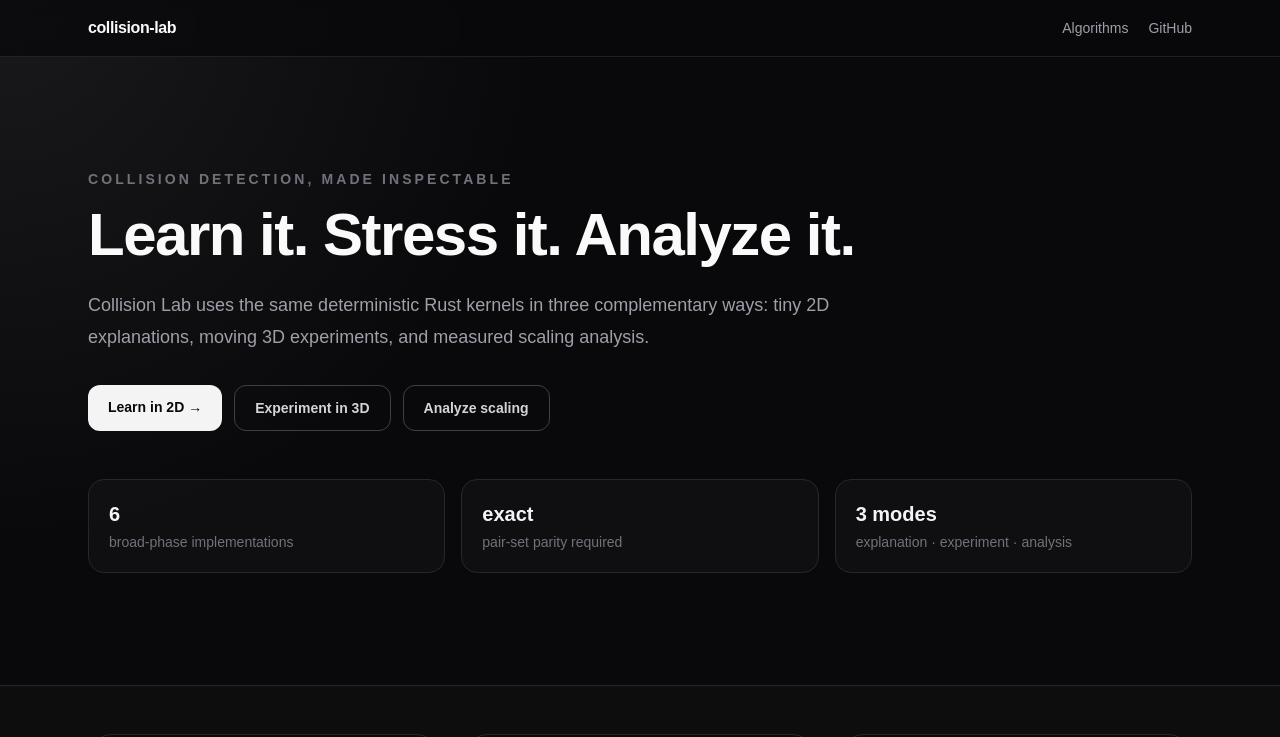
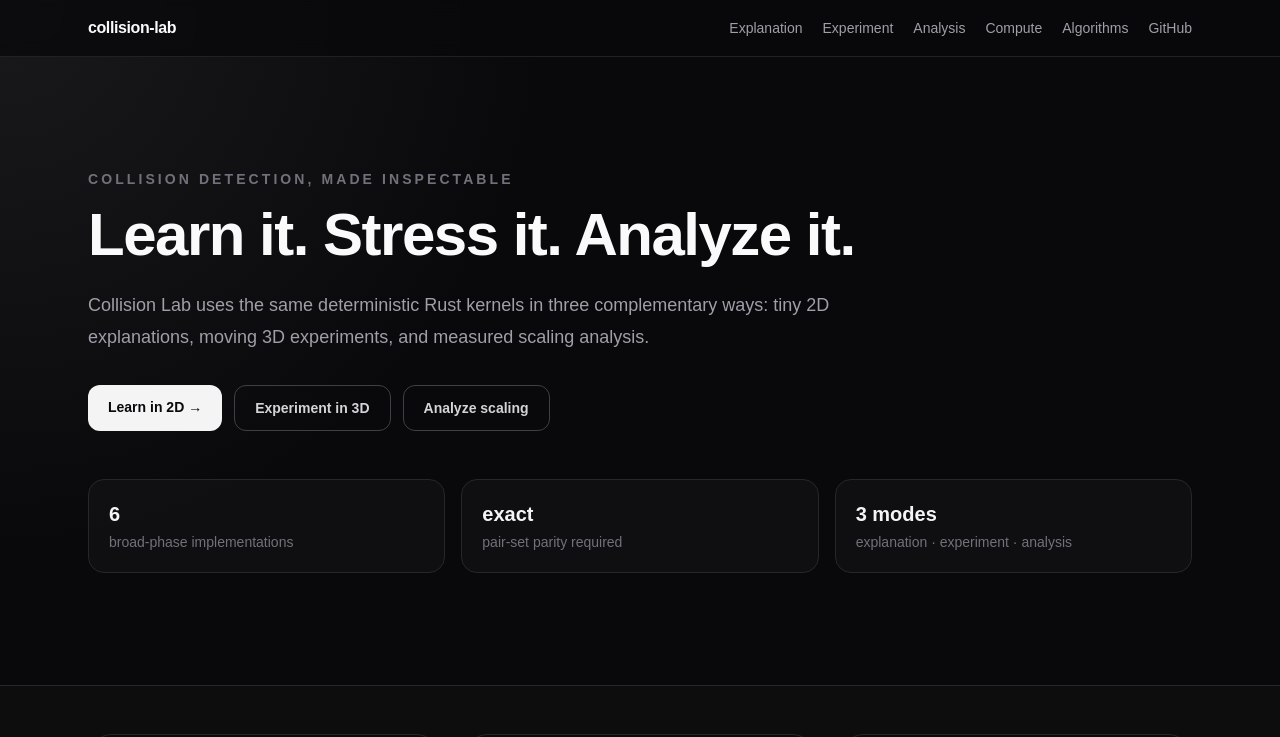
Before and after one commit to moritzbrantner/collision-lab, a Next.js app in the folder web/: page / in a window 1280 px wide. Shown: the top 737 px of the page. Built offline with nearby package versions, Linux system fonts and the light colour scheme.

Commit message:
Expose the four Collision Lab modes in navigation

```diff
--- a/web/app/layout.tsx
+++ b/web/app/layout.tsx
@@ -17,11 +17,23 @@ export default function RootLayout({ children }: Readonly<{ children: ReactNode
     <html lang="en">
       <body>
         <header className="border-b border-zinc-800/80 bg-zinc-950/75 backdrop-blur">
-          <div className="mx-auto flex max-w-6xl items-center justify-between px-6 py-4">
-            <Link href="/" className="font-semibold tracking-tight text-zinc-50">
+          <div className="mx-auto flex max-w-6xl items-center justify-between gap-6 px-6 py-4">
+            <Link href="/" className="shrink-0 font-semibold tracking-tight text-zinc-50">
               collision-lab
             </Link>
-            <nav className="flex items-center gap-5 text-sm text-zinc-400">
+            <nav className="flex flex-wrap items-center justify-end gap-x-5 gap-y-2 text-sm text-zinc-400">
+              <Link href="/explain/" className="transition hover:text-zinc-50">
+                Explanation
+              </Link>
+              <Link href="/demo/" className="transition hover:text-zinc-50">
+                Experiment
+              </Link>
+              <Link href="/analysis/" className="transition hover:text-zinc-50">
+                Analysis
+              </Link>
+              <Link href="/compute/" className="transition hover:text-zinc-50">
+                Compute
+              </Link>
               <Link href="/#algorithms" className="transition hover:text-zinc-50">
                 Algorithms
               </Link>
```
